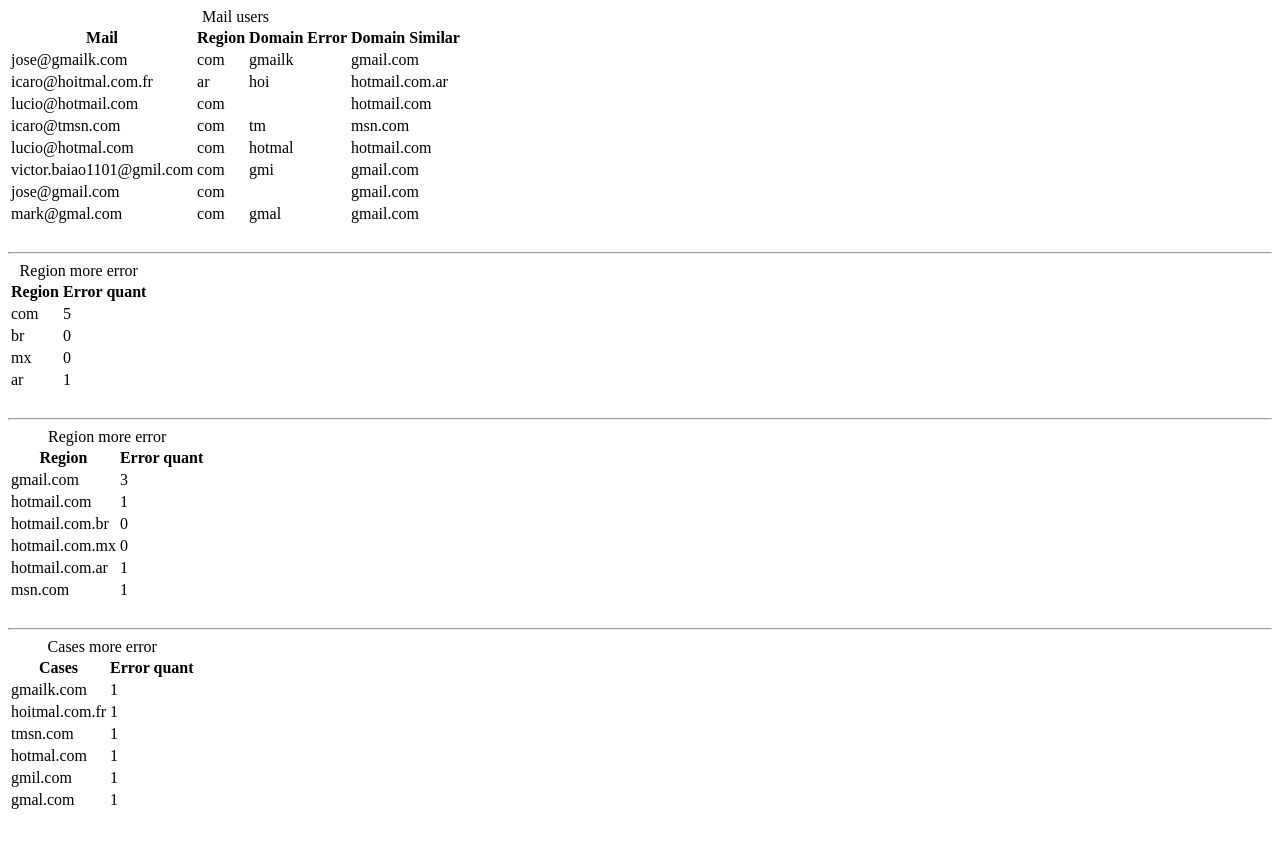
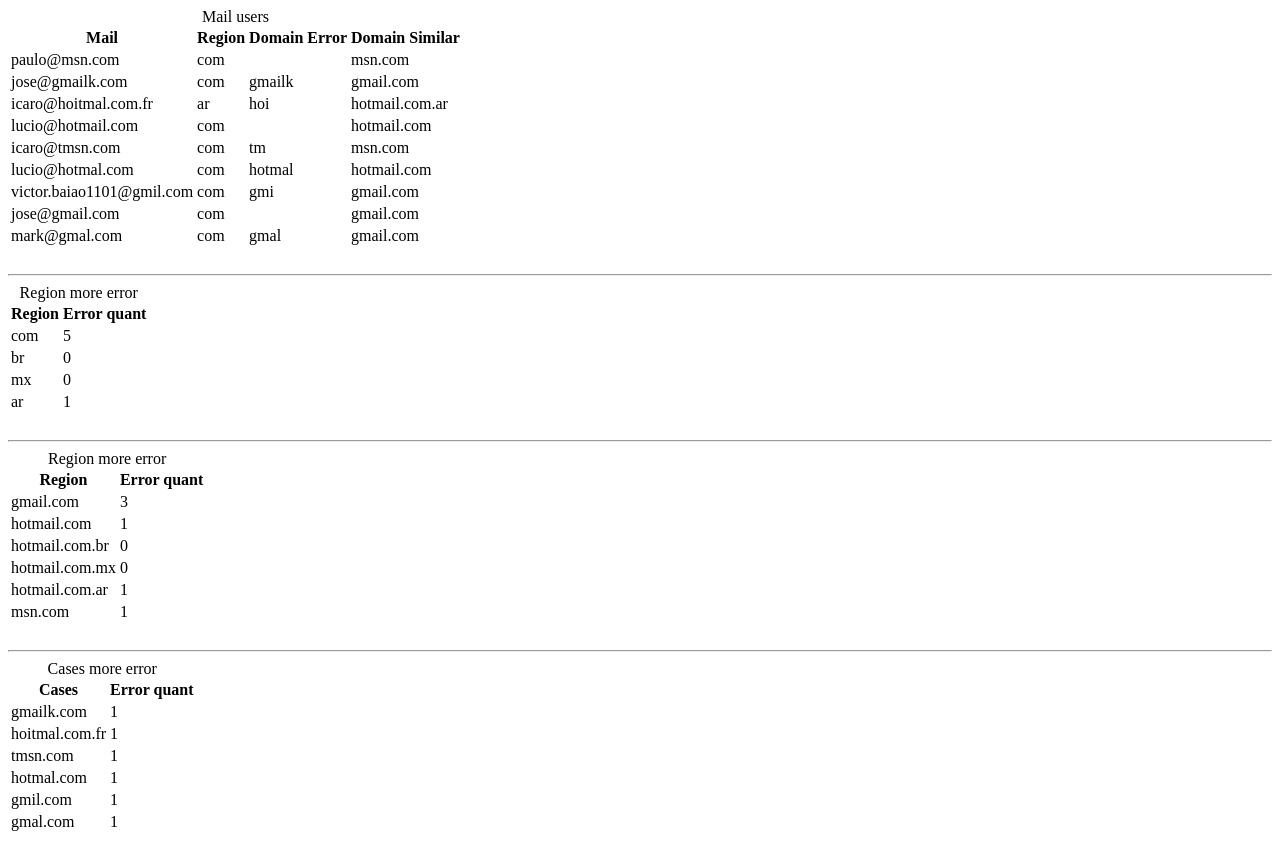
Before and after one commit to victorfernandesraton/SearchMail, a PHP site: page / in a window 1280 px wide. Before the commit the page ends 809 px from the top, so only its background shows below. Run offline with PHP 8.4, Linux system fonts and the light colour scheme.

Commit message:
mudanças melhor identação

```diff
--- a/config/tratament.php
+++ b/config/tratament.php
@@ -40,7 +40,7 @@
 
     // lista de enail
     // lista teste
-    $mailList = array("jose@gmailk.com","icaro@hoitmal.com.fr","lucio@hotmail.com","icaro@tmsn.com","lucio@hotmal.com","victor.baiao1101@gmil.com","jose@gmail.com","mark@gmal.com");
+    $mailList = array("paulo@msn.com","jose@gmailk.com","icaro@hoitmal.com.fr","lucio@hotmail.com","icaro@tmsn.com","lucio@hotmal.com","victor.baiao1101@gmil.com","jose@gmail.com","mark@gmal.com");
 
     // carregando emails como objetos
     foreach ($mailList as $value) {
@@ -74,11 +74,12 @@
     // unifica os caos de error
     $err = array_unique($errorCases);
 
+    // monta o array de objetos de erros
     foreach ($err as $value) {
         $error_list[] = new _ErrorCase($value);
     }
 
-    // contabiliza os erros mais comuns erificando os que se repetemv
+    // contabiliza os erros mais xcomuns erificando os que se repetemv
     foreach ($mail_obj as $mail) {
         CasesCount($mail,$error_list);
     }
--- a/fun/ErrorDomain.php
+++ b/fun/ErrorDomain.php
@@ -3,7 +3,7 @@
 function ErrorDomain($mail,$domain,$error) {
     $before = 0;
     if ($mail->getStatus() == false) { // se o estatus for falso:
-        if (strlen($mail->getDomain()) < 4) { // em casos onde temos endereço de email com poucos caracteres
+        if (strlen($mail->getDomain()) < 3) { // em casos onde temos endereço de email com poucos caracteres
             $mail->setSimilarDomain(false);
         } else {
             similar_text($mail->getDomain(),$domain->getDomain(),$before);
```
